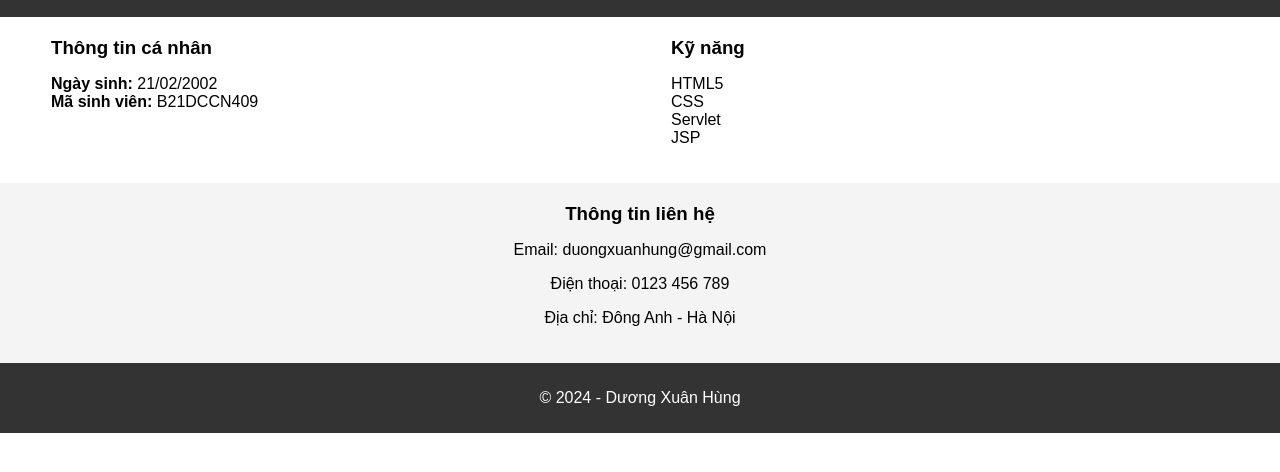
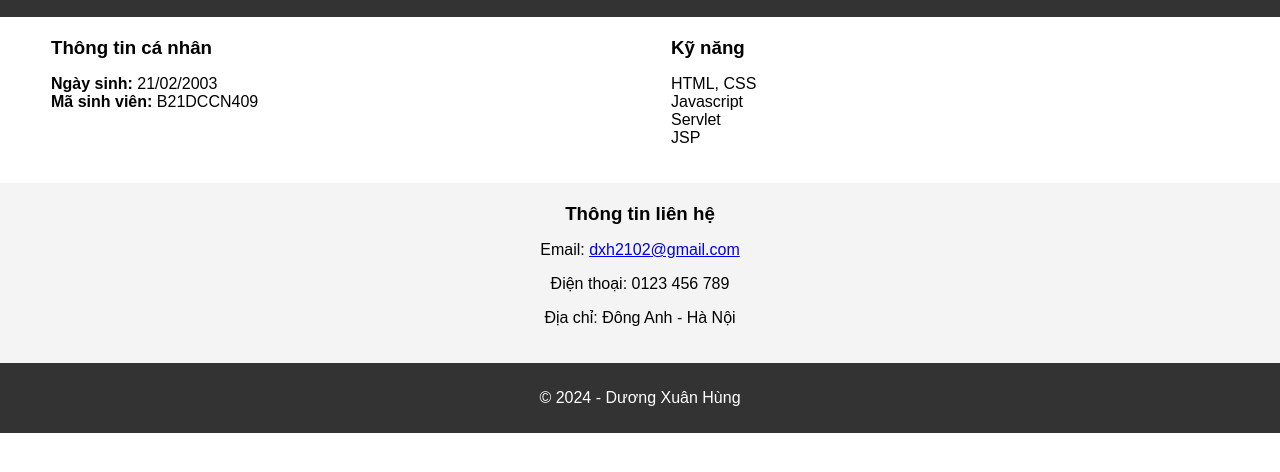
Before and after one commit to HungDuongXuan0905/theband.io, a plain HTML site: page index.html in a window 1280 px wide. Shown: the part 88-560 px from the top of the page. Drawn offline with Linux system fonts and the light colour scheme.

Commit message:
Update index.html

```diff
--- a/index.html
+++ b/index.html
@@ -18,7 +18,7 @@
         <div class="left-column">
             <h3>Thông tin cá nhân</h3>
             <ul>
-                <li><strong>Ngày sinh:</strong> 21/02/2002</li>
+                <li><strong>Ngày sinh:</strong> 21/02/2003</li>
                 <li><strong>Mã sinh viên:</strong> B21DCCN409</li>
             </ul>
         </div>
@@ -26,8 +26,8 @@
         <div class="right-column">
             <h3>Kỹ năng</h3>
             <ul>
-                <li>HTML5</li>
-                <li>CSS</li>
+                <li>HTML, CSS</li>
+                <li>Javascript</li>
                 <li>Servlet</li>
                 <li>JSP</li>
             </ul>
@@ -36,7 +36,7 @@
 
     <section class="contact-info">
         <h3>Thông tin liên hệ</h3>
-        <p>Email: duongxuanhung@gmail.com</p>
+        <p>Email: <a href="mailto:dxh2102@gmail.com">dxh2102@gmail.com</a></p>
         <p>Điện thoại: 0123 456 789</p>
         <p>Địa chỉ: Đông Anh - Hà Nội</p>
     </section>
```
